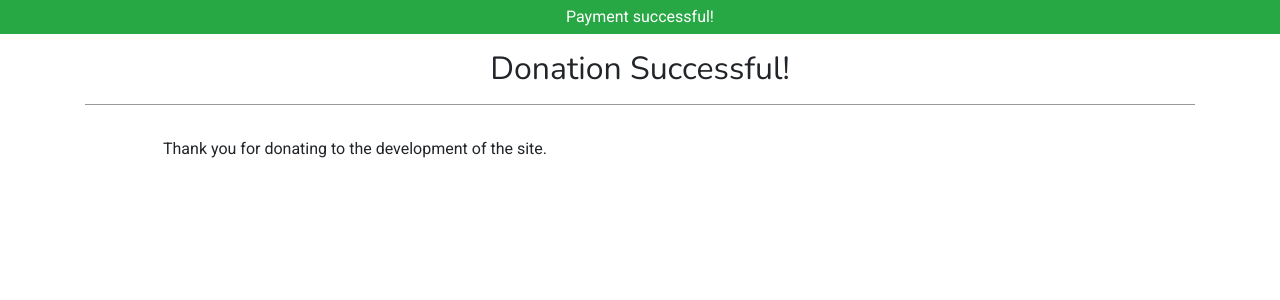
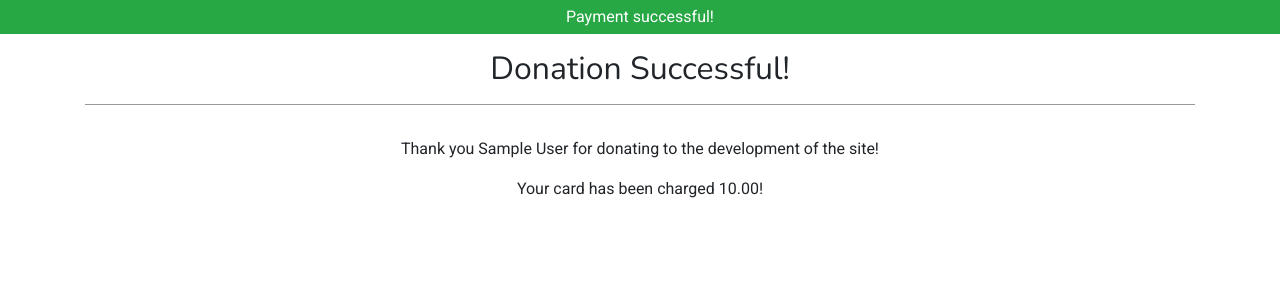
Before and after one commit to RobKnowles248/bluepoint, a Django app: page /donate/payment_success/000 in a window 1280 px wide. Shown: the part 60-360 px from the top of the page. Run offline with Django 3.2, Linux system fonts and the light colour scheme; tables that the repository leaves empty hold one stand-in row (values such as "Sample post"); some libraries are stand-ins or nearby versions.

Commit message:
Add donation info on payment_success page

```diff
--- a/donate/templates/donate/payment_success.html
+++ b/donate/templates/donate/payment_success.html
@@ -14,9 +14,10 @@
 
 {% block content %}
     <div class="container mt-3">
-        <div class="row">
-            <div class="col-12 col-lg-6">
-                <p class="text-center">Thank you for donating to the development of the site.</p>
+        <div class="row text-center">
+            <div class="col-12">
+                <p>Thank you {{ donation.full_name }} for donating to the development of the site!</p>
+                <p>Your card has been charged {{ donation.donation_amount }}!</p>
             </div>
         </div>
     </div>
```
